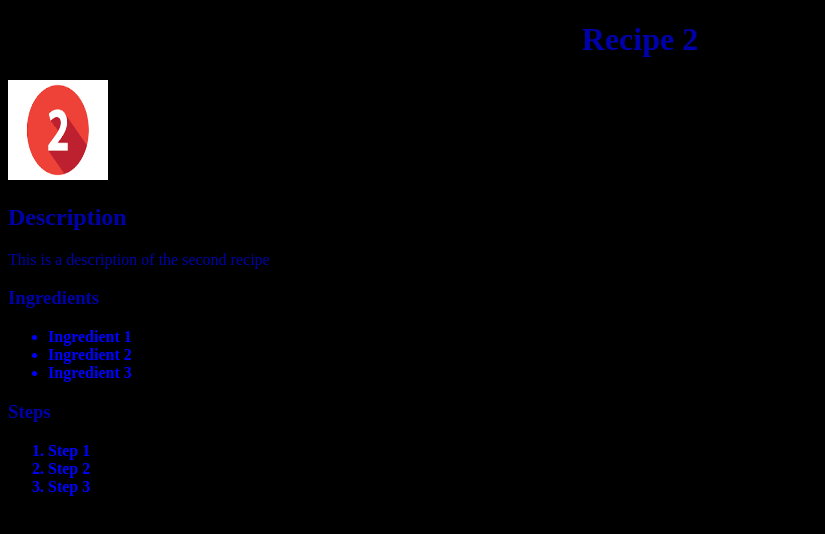
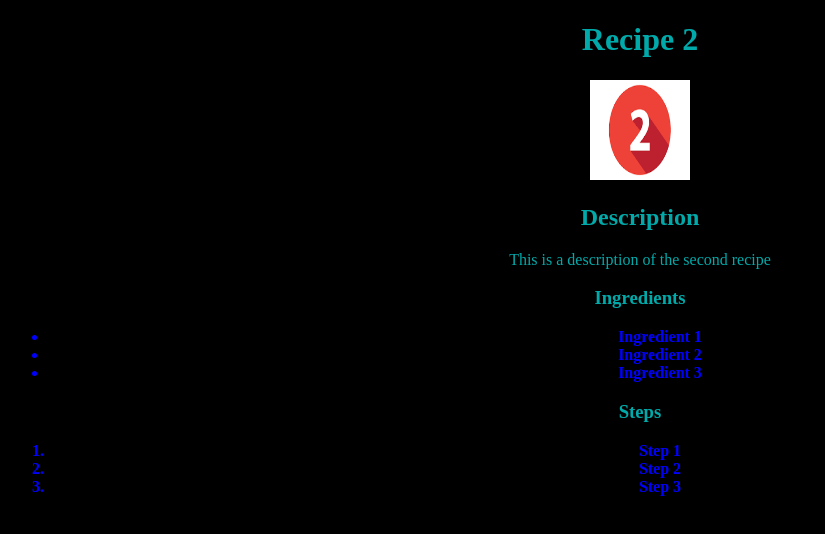
Before and after one commit to Mohammed-Mahasneh/odin-recipe, a plain HTML site: page recipes/recipe2.html in a window 1280 px wide. Shown: the whole page, without its empty margins (0-825 px from the left). Drawn offline with Linux system fonts and the light colour scheme; files that its build step writes are made by us from their sources; files whose address does not match are found by name.

Commit message:
Fixed color palatte and stylesheet.css links in recipe{i}.html pages

```diff
--- a/recipes/recipe2.html
+++ b/recipes/recipe2.html
@@ -5,7 +5,7 @@
         <meta http-equiv="X-UA-Compatible" content="IE=edge">
         <meta name="viewport" content="width=device-width, initial-scale=1.0">
         <title>Recipe 2</title>
-        <link rel="stylesheet" href="/home/user/Repos/odin-recipe/style.css">
+        <link rel="stylesheet" href="odin-recipe/style.css">
     </head>
     <body>
         <h1>Recipe 2</h1>
--- a/style.css
+++ b/style.css
@@ -1,5 +1,4 @@
 * { background-color:#000000;
-color: #0000AA;}
+color: #00AAAA; text-align: center;}
 
-h1 {font-weight: bold; text-align: center;}
 li {font-weight: bolder; color: #0000FF;}
```
Also changed, not shown: recipes/recipe.html (+1 -1 lines), recipes/recipe3.html (+1 -1 lines).
